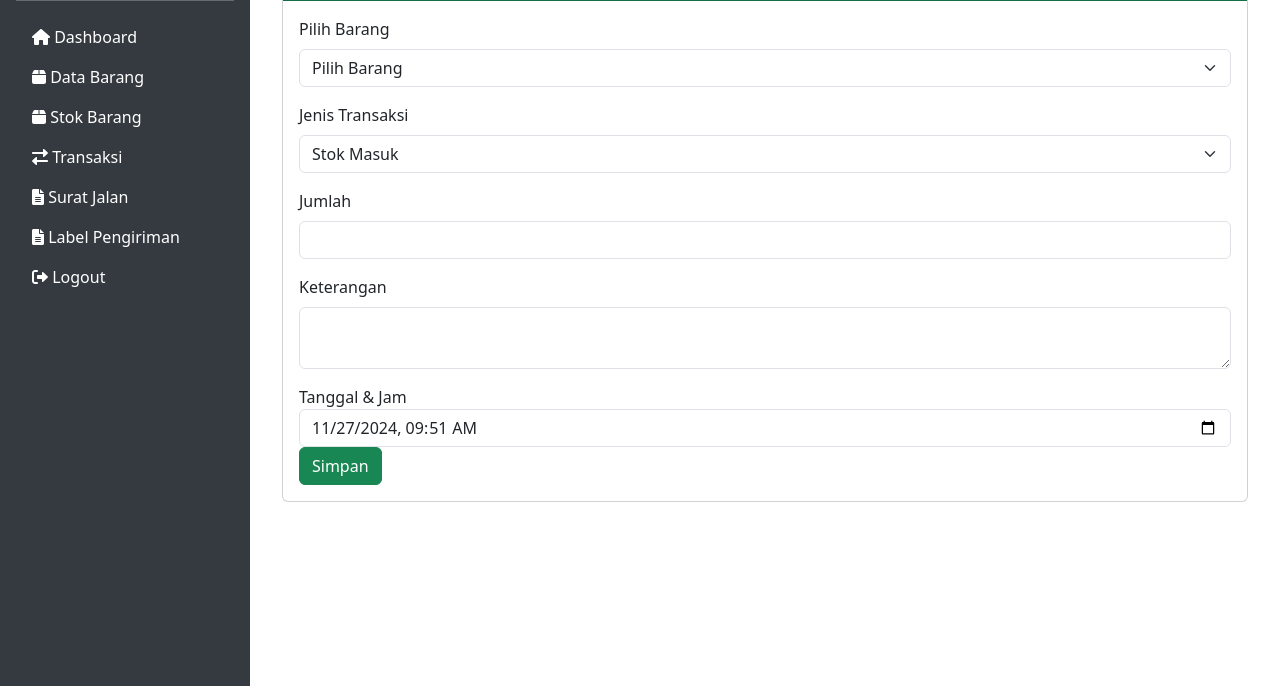
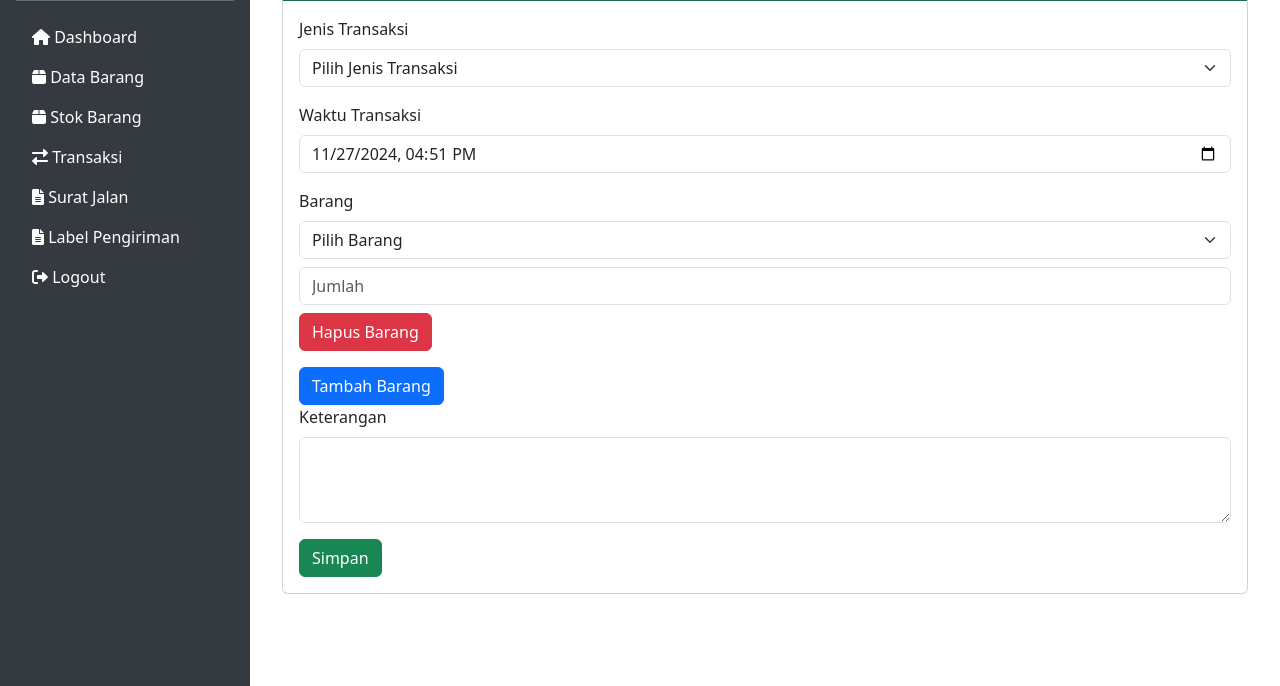
Before and after one commit to jakilun/gudang_chi, a CodeIgniter app: page /tcpdf/transaksi/tambah in a window 1280 px wide. Shown: the part 114-800 px from the top of the page. Run offline with CodeIgniter, Linux system fonts and the light colour scheme; data that the repository does not hold is empty.

Commit message:
update 11:15 27/11/2024
fitur banyak barang dalam 1 transaksi, dan pembuatan shipping label sudah berhasil

```diff
--- a/application/config/routes.php
+++ b/application/config/routes.php
@@ -68,7 +68,8 @@ $route['transaksi/hapus'] = 'transaksi/hapus';
 $route['transaksi/edit/(:num)'] = 'transaksi/edit/$1'; // Halaman edit
 $route['transaksi/update/(:num)'] = 'transaksi/update/$1'; // Aksi update
 //Route Shipping Label
-$route['shipping_label'] = 'shipping_label/index';
+$route['shippinglabel'] = 'shipping_label/index';
 $route['shipping_label/simpan'] = 'shipping_label/simpan';
 $route['shipping_label/laporan'] = 'shipping_label/laporan';
 $route['shipping_label/print_label/(:num)'] = 'shipping_label/print/$1';
+$route['shippinglabel/create_by_transaksi_master/(:num)'] = 'shippinglabel/create_by_transaksi_master/$1';
--- a/application/controllers/Stok.php
+++ b/application/controllers/Stok.php
@@ -6,6 +6,8 @@ class Stok extends CI_Controller {
     public function __construct() {
         parent::__construct();
         $this->load->model('Stok_model');
+        $this->load->model('Auth_model');
+        $this->Auth_model->check_login(); // Pastikan user sudah login
     }
 
     public function index() {
--- a/application/controllers/Transaksi.php
+++ b/application/controllers/Transaksi.php
@@ -11,6 +11,8 @@ class Transaksi extends CI_Controller
         $this->load->model('Stok_model');
         $this->load->model('Transaksi_model');
         $this->load->model('ShippingLabel_model');
+        date_default_timezone_set('Asia/Jakarta');  // Sesuaikan dengan zona waktu yang diinginkan
+
     }
 
     // Menampilkan form untuk menambah transaksi stok
@@ -21,49 +23,43 @@ class Transaksi extends CI_Controller
     }
 
     // Menyimpan transaksi stok (masuk/keluar)
-    public function simpan()
-    {
-        $data = [
-            'id_barang' => $this->input->post('id_barang'),
+    public function simpan() {
+        $this->load->model('Transaksi_model');
+
+        // Data master transaksi
+        $transaksi_master = [
             'jenis_transaksi' => $this->input->post('jenis_transaksi'),
-            'jumlah' => $this->input->post('jumlah'),
             'keterangan' => $this->input->post('keterangan'),
-            'waktu' => date('Y-m-d H:i:s'), // Pastikan format ini digunakan
+            'waktu' => date('Y-m-d H:i:s'),
         ];
-        // Simpan data transaksi ke database
-        if ($this->Transaksi_model->tambah_transaksi($data)) {
-            // Redirect ke daftar transaksi atau halaman sukses
-            redirect('transaksi/daftar');
-        } else {
-            // Tampilkan pesan error jika gagal
-            echo "Gagal menyimpan transaksi!";
+
+        // Simpan transaksi utama dan dapatkan ID-nya
+        $id_transaksi_master = $this->Transaksi_model->simpan_transaksi_master($transaksi_master);
+
+        // Data barang untuk transaksi ini
+        $barang_transaksi = [];
+        $id_barang = $this->input->post('id_barang'); // Array dari form
+        $jumlah = $this->input->post('jumlah'); // Array dari form
+
+        foreach ($id_barang as $key => $barang_id) {
+            $barang_transaksi[] = [
+                'id_transaksi_master' => $id_transaksi_master,
+                'id_barang' => $barang_id,
+                'jumlah' => $jumlah[$key],
+                'keterangan' => $this->input->post('keterangan'),
+                'jenis_transaksi' => $this->input->post('jenis_transaksi'),
+                'waktu' => date('Y-m-d H:i:s'),
+            ];
         }
+
+        // Simpan semua barang terkait transaksi
+        $this->Transaksi_model->simpan_barang_transaksi($barang_transaksi);
+
+        redirect('transaksi/daftar');
     }
 
-    // Menampilkan daftar transaksi stok
-    //public function daftar()
-    //{
-    //    $data['transaksi'] = $this->Transaksi_model->get_all_transaksi();
-
-        // Ambil data filter dari query string
-    //    $filter = array(
-    //        'id_barang' => $this->input->get('id_barang'),
-    //        'waktu' => $this->input->get('waktu')
-    //    );
-
-        // Ambil data barang untuk dropdown filter
-    //    $data['barang'] = $this->Stok_model->get_all_barang();
-
-        // Ambil data transaksi dengan filter
-    //    $data['transaksi'] = $this->Transaksi_model->get_transaksi_filtered($filter);
-
-    //    // Kirim data ke view
-    //    $data['filter'] = $filter;  // Untuk mengingatkan pilihan filter yang sudah dipilih
-
-    //    $this->load->view('transaksi/daftar_transaksi', $data);
 
 
-    //}
     public function daftar()
 {
     $id_barang = $this->input->get('id_barang');
@@ -79,9 +75,9 @@ class Transaksi extends CI_Controller
     $data['transaksi'] = $this->Transaksi_model->filter_transaksi($id_barang, $tanggal_awal, $tanggal_akhir, $jenis_transaksi);
 
     foreach ($data['transaksi'] as $key => $transaksi) {
-        $shipping_label = $this->ShippingLabel_model->get_shipping_label_by_transaksi($transaksi->id_transaksi);
+        $shipping_label = $this->ShippingLabel_model->get_shipping_label_by_transaksi_master($transaksi->id_transaksi_master);
         $data['transaksi'][$key]->id = $shipping_label ? $shipping_label->id : null;
-        $transaksi->label_created = $this->ShippingLabel_model->is_label_created($transaksi->id_transaksi);
+        $transaksi->label_created = $this->ShippingLabel_model->is_label_created($transaksi->id_transaksi_master);
     }
     // Tambahkan status shipping label untuk setiap transaksi
 
--- a/application/models/ShippingLabel_model.php
+++ b/application/models/ShippingLabel_model.php
@@ -8,6 +8,7 @@ class ShippingLabel_model extends CI_Model
     public function simpan_label($data)
     {
         $this->db->insert('shipping_labels', $data);
+        return $this->db->insert_id(); // Kembalikan ID shipping label yang baru dibuat
     }
 
     // Mengambil semua data label pengiriman
@@ -45,13 +46,25 @@ class ShippingLabel_model extends CI_Model
         $this->db->delete('shipping_labels');
     }
 
-    public function get_shipping_label_by_transaksi($id_transaksi)
+    public function get_shipping_label_by_transaksi_master($id_transaksi_master)
 {
     $this->db->select('shipping_labels.id');
     $this->db->from('shipping_labels');
-    $this->db->where('shipping_labels.id_transaksi', $id_transaksi);
+    $this->db->where('shipping_labels.id_transaksi_master', $id_transaksi_master);
     $query = $this->db->get();
     return $query->row();
 }
 
+public function get_barang_by_transaksi_master($id_transaksi_master) {
+    $this->db->select('barang.nama_barang, transaksi_stok.jumlah');
+    $this->db->from('transaksi_stok');
+    $this->db->join('barang', 'barang.id_barang = transaksi_stok.id_barang');
+    $this->db->where('transaksi_stok.id_transaksi_master', $id_transaksi_master);
+    return $this->db->get()->result();
 }
+public function create_shipping_label($data) {
+    return $this->db->insert('shipping_labels', $data);
+}
+
+
+}
--- a/application/models/Transaksi_model.php
+++ b/application/models/Transaksi_model.php
@@ -95,5 +95,17 @@ class Transaksi_model extends CI_Model
     return $query->row();
 }
 
+public function simpan_transaksi_master($data) {
+    $this->db->insert('transaksi_master', $data);
+    return $this->db->insert_id(); // Kembalikan ID transaksi yang baru dibuat
+}
+
+public function simpan_barang_transaksi($data) {
+    $this->db->insert_batch('transaksi_stok', $data); // Simpan beberapa barang sekaligus
+}
+
+public function get_transaksi_master($id_transaksi_master) {
+    return $this->db->get_where('transaksi_master', ['id_transaksi_master' => $id_transaksi_master])->row();
+}
 
 }
--- a/application/views/transaksi/tambah_transaksi.php
+++ b/application/views/transaksi/tambah_transaksi.php
@@ -8,38 +8,56 @@
         <div class="card-body">
         <form action="<?= site_url('transaksi/simpan') ?>" method="post">
     <div class="mb-3">
-                    <label for="id_barang" class="form-label">Pilih Barang</label>
-                    <select class="form-select" id="id_barang" name="id_barang" required>
-                        <option value="">Pilih Barang</option>
-                        <?php foreach ($barang as $b) { ?>
-                            <option value="<?= $b->id_barang ?>"><?= $b->nama_barang ?> (<?= $b->kode_barang ?>)
-                            </option>
-                        <?php } ?>
-
-                    </select>
-                </div>
-                <div class="mb-3">
         <label for="jenis_transaksi" class="form-label">Jenis Transaksi</label>
-                    <select class="form-select" id="jenis_transaksi" name="jenis_transaksi" required>
+        <select name="jenis_transaksi" id="jenis_transaksi" class="form-select" required>
+            <option value="">Pilih Jenis Transaksi</option>
             <option value="masuk">Stok Masuk</option>
             <option value="keluar">Stok Keluar</option>
         </select>
     </div>
     <div class="mb-3">
-                    <label for="jumlah" class="form-label">Jumlah</label>
-                    <input type="number" class="form-control" id="jumlah" name="jumlah" required>
+        <label for="waktu" class="form-label">Waktu Transaksi</label>
+        <input type="datetime-local" name="waktu" id="waktu" class="form-control" value="<?= date('Y-m-d\TH:i') ?>" required>
     </div>
+
+    <div id="barang-container">
+        <div class="barang-item mb-3">
+            <label for="id_barang" class="form-label">Barang</label>
+            <select name="id_barang[]" class="form-select mb-2" required>
+                <option value="">Pilih Barang</option>
+                <?php foreach ($barang as $b): ?>
+                    <option value="<?= $b->id_barang ?>"><?= $b->nama_barang ?> (<?= $b->kode_barang ?>)</option>
+                <?php endforeach; ?>
+            </select>
+            <input type="number" name="jumlah[]" class="form-control mb-2" placeholder="Jumlah" required>
+            <button type="button" class="btn btn-danger remove-barang">Hapus Barang</button>
+        </div>
+    </div>
+
+    <button type="button" class="btn btn-primary" id="add-barang">Tambah Barang</button>
     <div class="mb-3">
         <label for="keterangan" class="form-label">Keterangan</label>
-                    <textarea class="form-control" id="keterangan" name="keterangan"></textarea>
-                </div>
-                <div class="form-group">
-                    <label for="waktu">Tanggal & Jam</label>
-                    <input type="datetime-local" name="waktu" class="form-control" value="<?= date('Y-m-d\TH:i') ?>"
-                        required>
+        <textarea name="keterangan" id="keterangan" class="form-control" rows="3"></textarea>
     </div>
     <button type="submit" class="btn btn-success">Simpan</button>
 </form>
+
+<script>
+    document.getElementById('add-barang').addEventListener('click', function () {
+        const container = document.getElementById('barang-container');
+        const newItem = document.querySelector('.barang-item').cloneNode(true);
+        newItem.querySelector('select').value = '';
+        newItem.querySelector('input').value = '';
+        container.appendChild(newItem);
+    });
+
+    document.addEventListener('click', function (e) {
+        if (e.target.classList.contains('remove-barang')) {
+            e.target.closest('.barang-item').remove();
+        }
+    });
+</script>
+
         </div>
     </div>
 </div>
```
Also changed, not shown: application/controllers/ShippingLabel.php (+68 -7 lines), application/views/shipping_label/tambah.php (+6 -4 lines), application/views/transaksi/daftar_transaksi.php (+8 -4 lines). Lines whose indentation alone changed are shown as unchanged.
